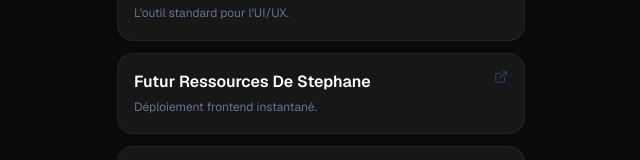
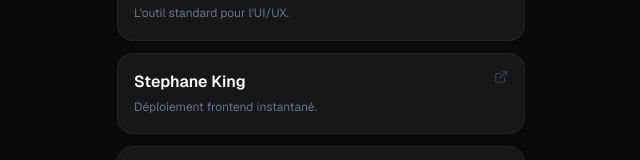
Before and after one commit to Halloween47/mobile-ressources, a Next.js app: page / in a window 1280 px wide. Shown: the part 1081-1241 px from the top of the page, without its empty margins (319-959 px from the left). Built offline with nearby package versions, Linux system fonts and the light colour scheme.

Commit message:
0.1.7 king

```diff
--- a/src/app/page.tsx
+++ b/src/app/page.tsx
@@ -53,12 +53,12 @@ const App = () => {
     },
     {
       id: 6,
-      name: 'Futur Ressources De Stephane',
+      name: 'Stephane King',
       category: 'Dev',
       desc: 'Déploiement frontend instantané.',
       url: 'https://vercel.com',
       featured: false,
-      image: 'https://images.unsplash.com/photo-1451187580459-43490279c0fa?auto=format&fit=crop&w=800&q=80'
+      image: 'https://images.unsplash.com/photo-1740577401749-87828c0e7d08?q=80&w=1171&auto=format&fit=crop&ixlib=rb-4.1.0&ixid=M3wxMjA3fDB8MHxwaG90by1wYWdlfHx8fGVufDB8fHx8fA%3D%3D'
     },
     {
       id: 7,
```
